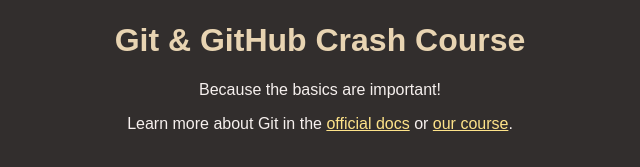
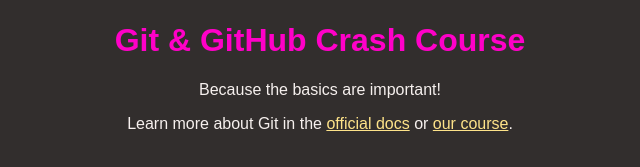
Before and after one commit to capKloss72/github-crash-course, a plain HTML site: page index.html in a window 1280 px wide. Shown: the part 147-314 px from the top of the page, without its empty margins (320-960 px from the left). Drawn offline with Linux system fonts and the light colour scheme.

Commit message:
updated to purple

```diff
--- a/styles.css
+++ b/styles.css
@@ -17,7 +17,7 @@ body {
 }
 
 h1 {
-  color: #e8d4b2;
+  color: #ff00c8;
 }
 
 a {
```
